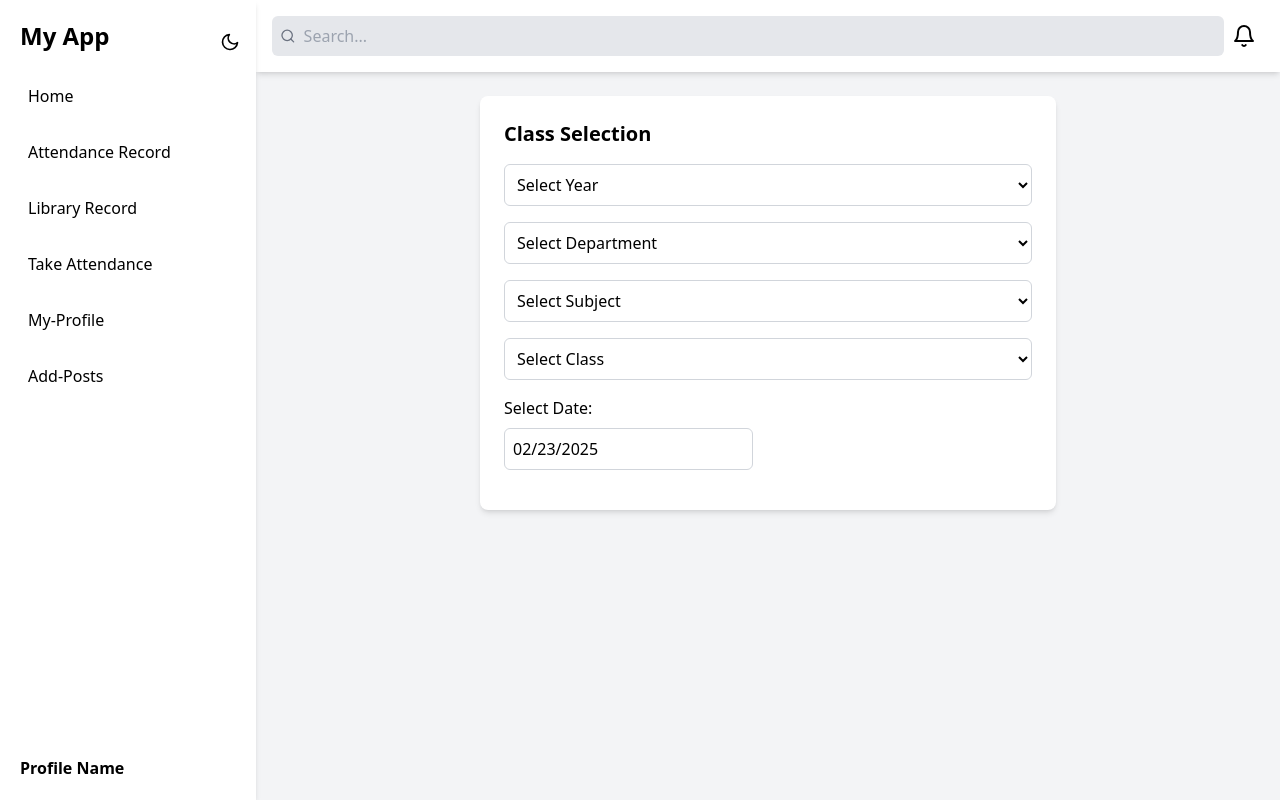
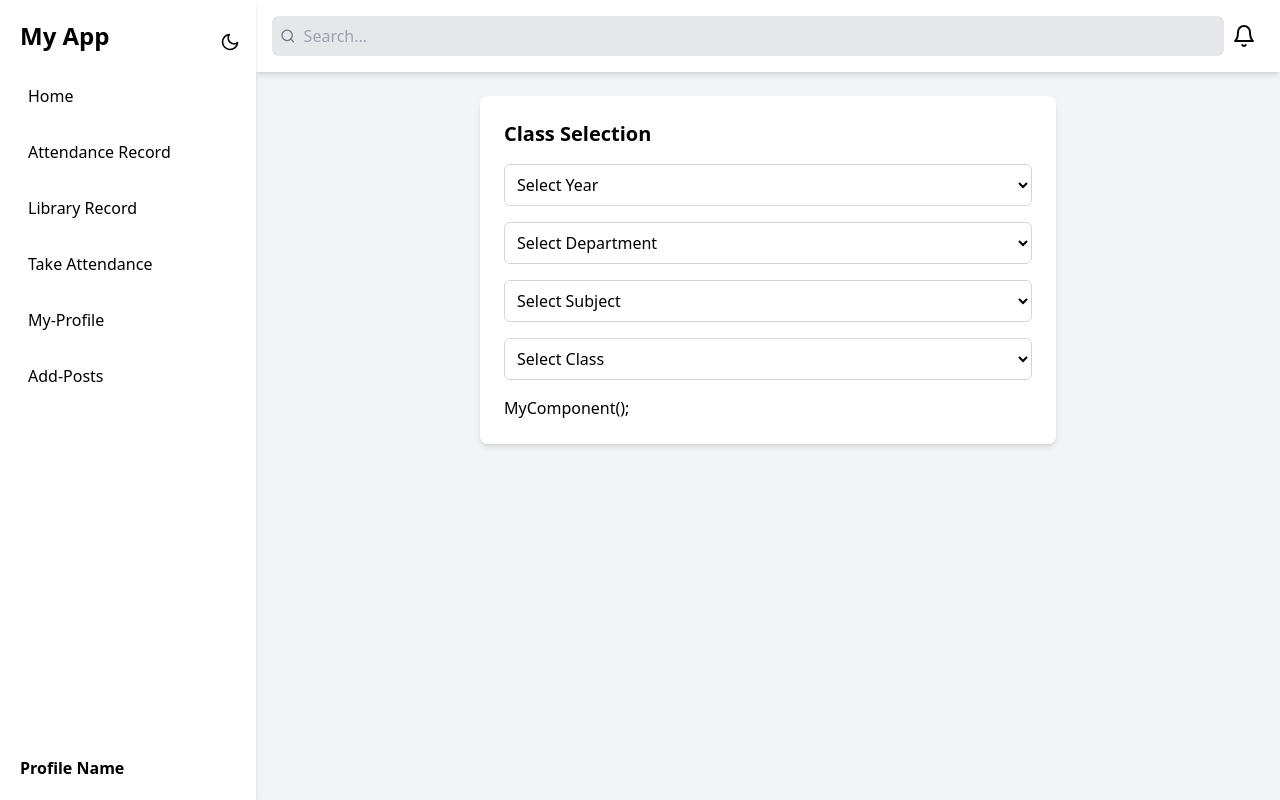
Before and after one commit to YugandharMS/My-dashboard, a Next.js app: page /take-attendance in a window 1280 px wide. Built offline with nearby package versions, Linux system fonts and the light colour scheme.

Commit message:
Update page.tsx

```diff
--- a/src/app/take-attendance/page.tsx
+++ b/src/app/take-attendance/page.tsx
@@ -6,6 +6,24 @@ import DatePicker from "react-datepicker";
 import Link from "next/link";
 import { useRouter } from "next/navigation";
 import "react-datepicker/dist/react-datepicker.css";
+
+const MyComponent = () => {
+  const [date, setDate] = useState<Date | null>(null); // Change state to allow null values
+
+  return (
+    <div className="mb-4">
+      <label className="block mb-2">Select Date:</label>
+      <DatePicker
+        selected={date}
+        onChange={(newDate: Date | null) => setDate(newDate)} // Handle null in onChange
+        className={`w-full p-2 border rounded-md ${darkMode ? 'bg-gray-700 border-gray-600 text-white' : 'bg-white border-gray-300 text-black'}`}
+        calendarClassName={darkMode ? 'bg-gray-700 text-white' : 'bg-white text-black'}
+        popperClassName={darkMode ? '!bg-gray-700 text-white' : '!bg-white text-black'}
+      />
+    </div>
+  );
+};
+
 
 export default function TakeAttendance() {
   const router = useRouter();
@@ -115,16 +133,7 @@ export default function TakeAttendance() {
               <option value="c">Class C</option>
             </select>
 
-            <div className="mb-4">
-              <label className="block mb-2">Select Date:</label>
-              <DatePicker
-                selected={date}
-                onChange={(newDate) => setDate(newDate)}
-                className={`w-full p-2 border rounded-md ${darkMode ? 'bg-gray-700 border-gray-600 text-white' : 'bg-white border-gray-300 text-black'}`}
-                calendarClassName={darkMode ? 'bg-gray-700 text-white' : 'bg-white text-black'}
-                popperClassName={darkMode ? '!bg-gray-700 text-white' : '!bg-white text-black'}
-              />
-            </div>
+            MyComponent();
           </div>
         </div>
 
```
